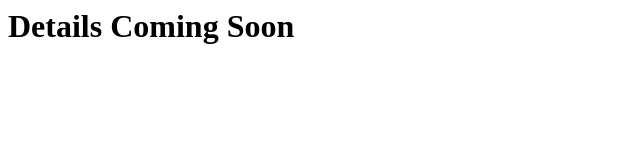
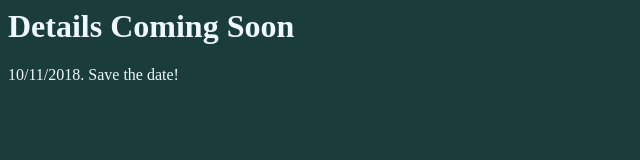
Before and after one commit to shasha2018/shasha2018.github.io, a plain HTML site: page index.html in a window 1280 px wide. Shown: the whole page, without its empty margins (0-640 px from the left). Drawn offline with Linux system fonts and the light colour scheme.

Commit message:
add index changes

```diff
--- a/index.html
+++ b/index.html
@@ -2,9 +2,18 @@
 <!DOCTYPE HTML PUBLIC "-//W3C//DTD HTML 4.0 Transitional//EN">
 <html>
     <head>
+        <meta charset="utf-8">
         <title>Sha Sha 2018</title>
+
+        <meta name="viewport" content="width=device-width, initial-scale=1">
+        <link rel="icon" type="image/x-icon" href="assets/favicon32.png">
+        <link rel="stylesheet" type="text/css" href="styles/styles.css" />
     </head>
     <body>
         <h1>Details Coming Soon</h1>
+        <p>
+            10/11/2018.
+            Save the date!
+        </p>
     </body>
 </html>
```
Lines whose indentation alone changed are shown as unchanged.
